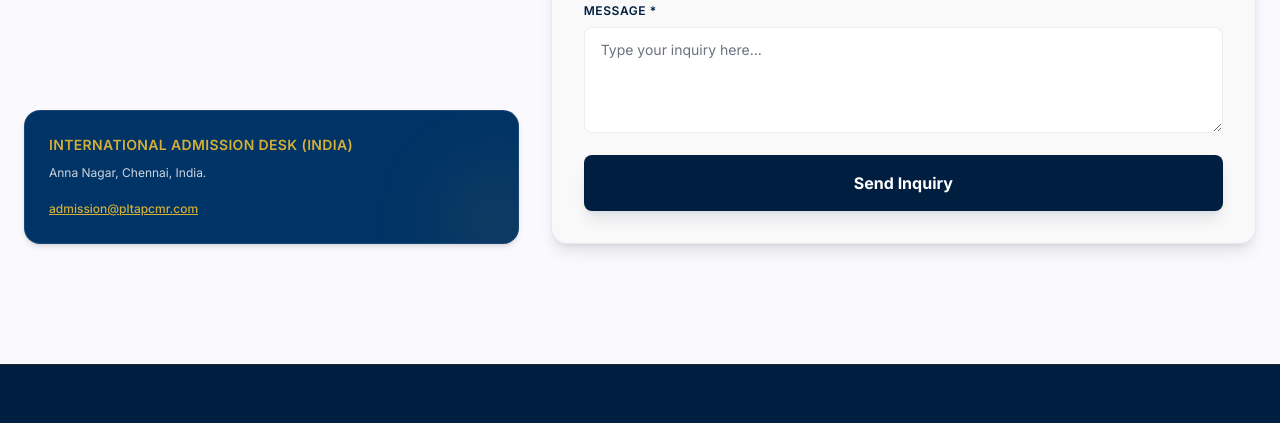
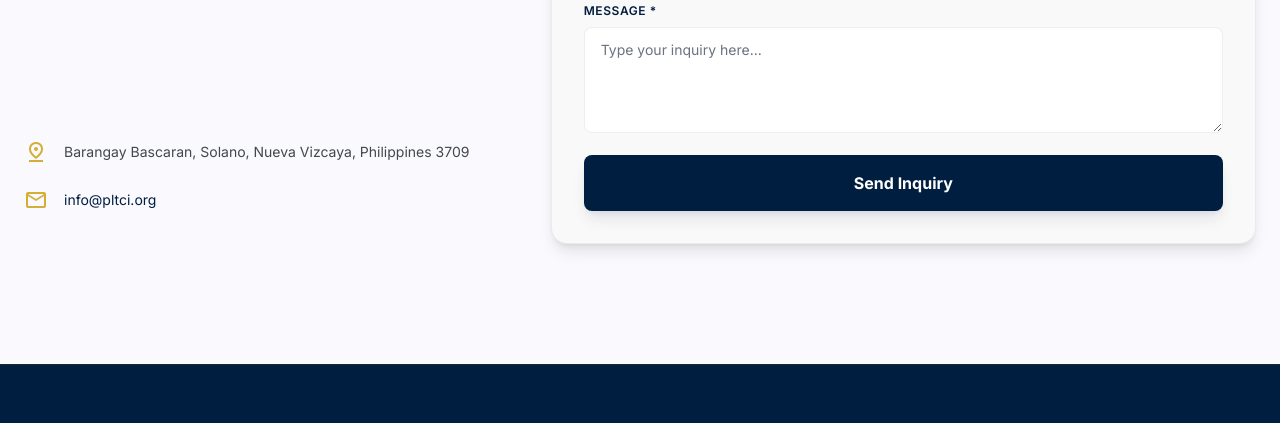
Before and after one commit to pixwik-29/plt, a website: page index.html in a window 1280 px wide. Shown: the part 8800-9223 px from the top of the page. Drawn offline with nearby package versions, Linux system fonts and the light colour scheme; a web font is replaced by a local one.

Commit message:
style: remove International Admission Desk (India) from footer

```diff
--- a/index.html
+++ b/index.html
@@ -1460,13 +1460,7 @@
                             </div>
                         </div>
 
-                        <!-- India Desk (Admissions Partner) -->
-                        <div class="p-6 bg-primary-container text-white rounded-2xl border border-white/10 relative overflow-hidden shadow-md">
-                            <div class="absolute -right-6 -bottom-6 w-24 h-24 bg-gold-glare/10 rounded-full blur-2xl"></div>
-                            <h4 class="font-semibold text-gold-glare text-sm mb-2 uppercase tracking-wide">International Admission Desk (India)</h4>
-                            <p class="text-xs text-white/80 leading-relaxed mb-3">Anna Nagar, Chennai, India.</p>
-                            <a href="mailto:admission@pltapcmr.com" class="text-xs text-gold-glare hover:text-white font-medium underline">admission@pltapcmr.com</a>
-                        </div>
+
                     </div>
 
                     <!-- Contact/Admissions Form -->
```
Also changed, not shown: assets/styles.css.
